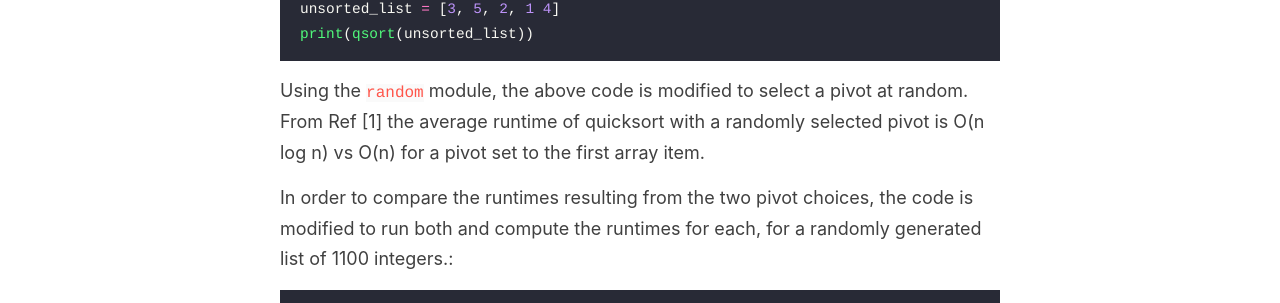
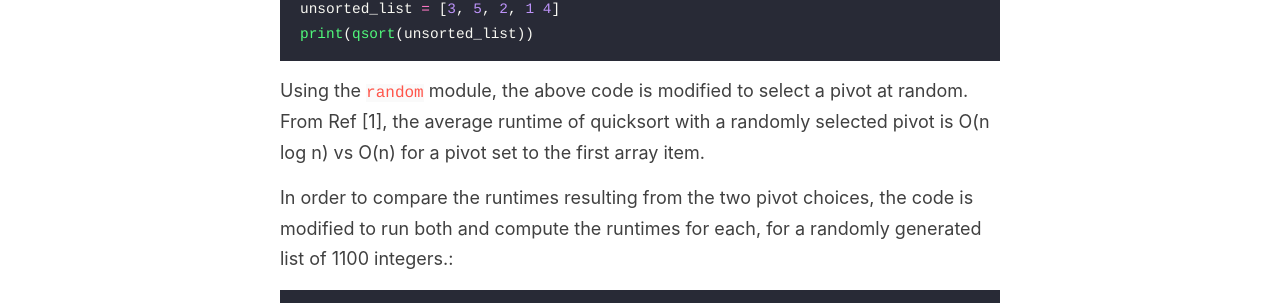
Before and after one commit to mkoundo/mkoundo.github.io, a Jekyll site: the page built from _posts/2020-08-26-hard_lesson.markdown, in a window 1280 px wide and 900 px high, scrolled down 1193 px. Shown: the part 180-483 px from the top of the window. Built offline with Jekyll 4.4.1, drawn with Linux system fonts in a browser that asks for light colours.

````diff
--- a/_posts/2020-08-26-hard_lesson.markdown
+++ b/_posts/2020-08-26-hard_lesson.markdown
@@ -39,7 +39,7 @@ unsorted_list = [3, 5, 2, 1 4]
 print(qsort(unsorted_list))
 ```
 
-Using the `random` module, the above code is modified to select a pivot at random. From Ref [1] the average runtime of quicksort with a randomly selected pivot is O(n log n) vs O(n) for a pivot set to the first array item.
+Using the `random` module, the above code is modified to select a pivot at random. From Ref [1], the average runtime of quicksort with a randomly selected pivot is O(n log n) vs O(n) for a pivot set to the first array item.
 
 In order to compare the runtimes resulting from the two pivot choices, the code is modified to run both and compute the runtimes for each, for a randomly generated list of 1100 integers.:
 
````
